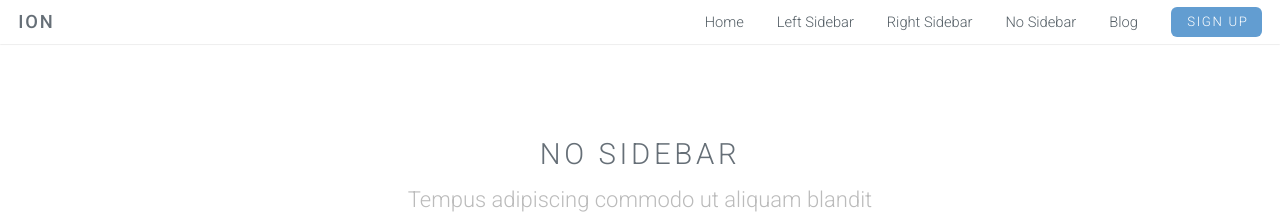
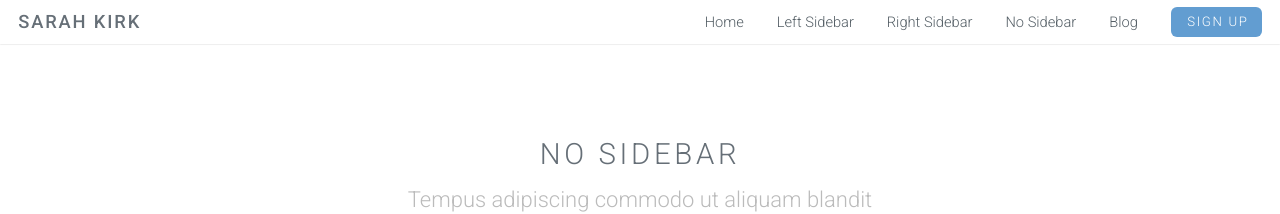
Before and after one commit to Kharsikar/kharsikar.github.io, a Jekyll site: the page built from no-sidebar.html, in a window 1280 px wide. Shown: the top 214 px of the page. Built offline with Jekyll 4.4.1, drawn with Linux system fonts in a browser that asks for light colours.

Commit message:
Editing details

```diff
--- a/_config.yml
+++ b/_config.yml
@@ -1,14 +1,14 @@
 # Site settings
-title: Ion
-email: your-email@domain.com
+title: Sarah Kirk
+email: sarahek7@gmail.com
 description: > # this means to ignore newlines until "baseurl:"
   Write an awesome description for your new site here. You can edit this
   line in _config.yml. It will appear in your document head meta (for
   Google search results) and in your feed.xml site description.
-baseurl: "/Ion-Jekyll-Theme" # the subpath of your site, e.g. /blog/
-url: "http://yourdomain.com" # the base hostname & protocol for your site
-twitter_username: jekyllrb
-github_username:  jekyll
+baseurl: "/sarahekirk" # the subpath of your site, e.g. /blog/
+url: "http://kharsikar.github.io" # the base hostname & protocol for your site
+twitter_username: Kharsikar
+github_username:  Kharsikar
 
 # Build settings
 markdown: kramdown
```
